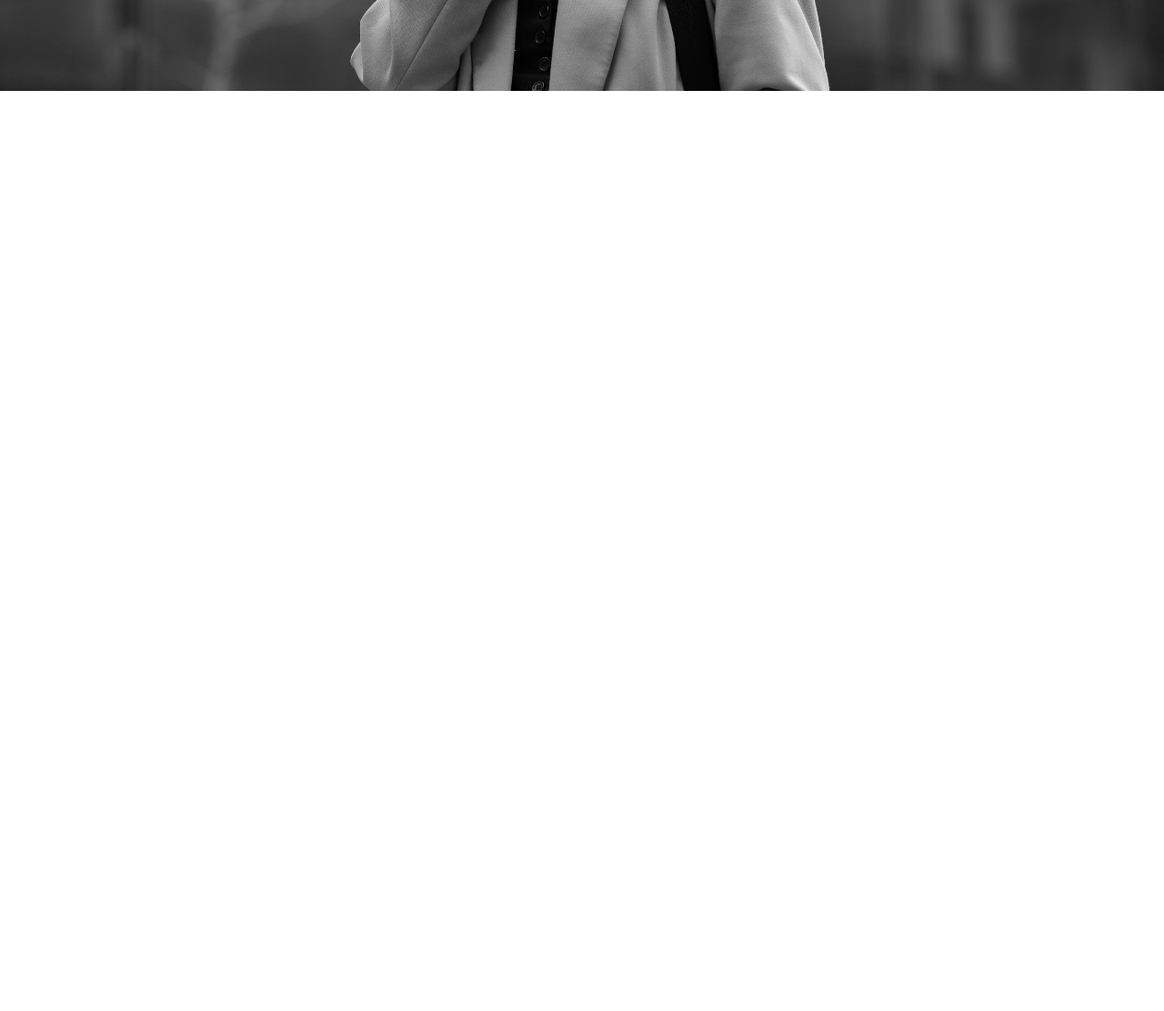
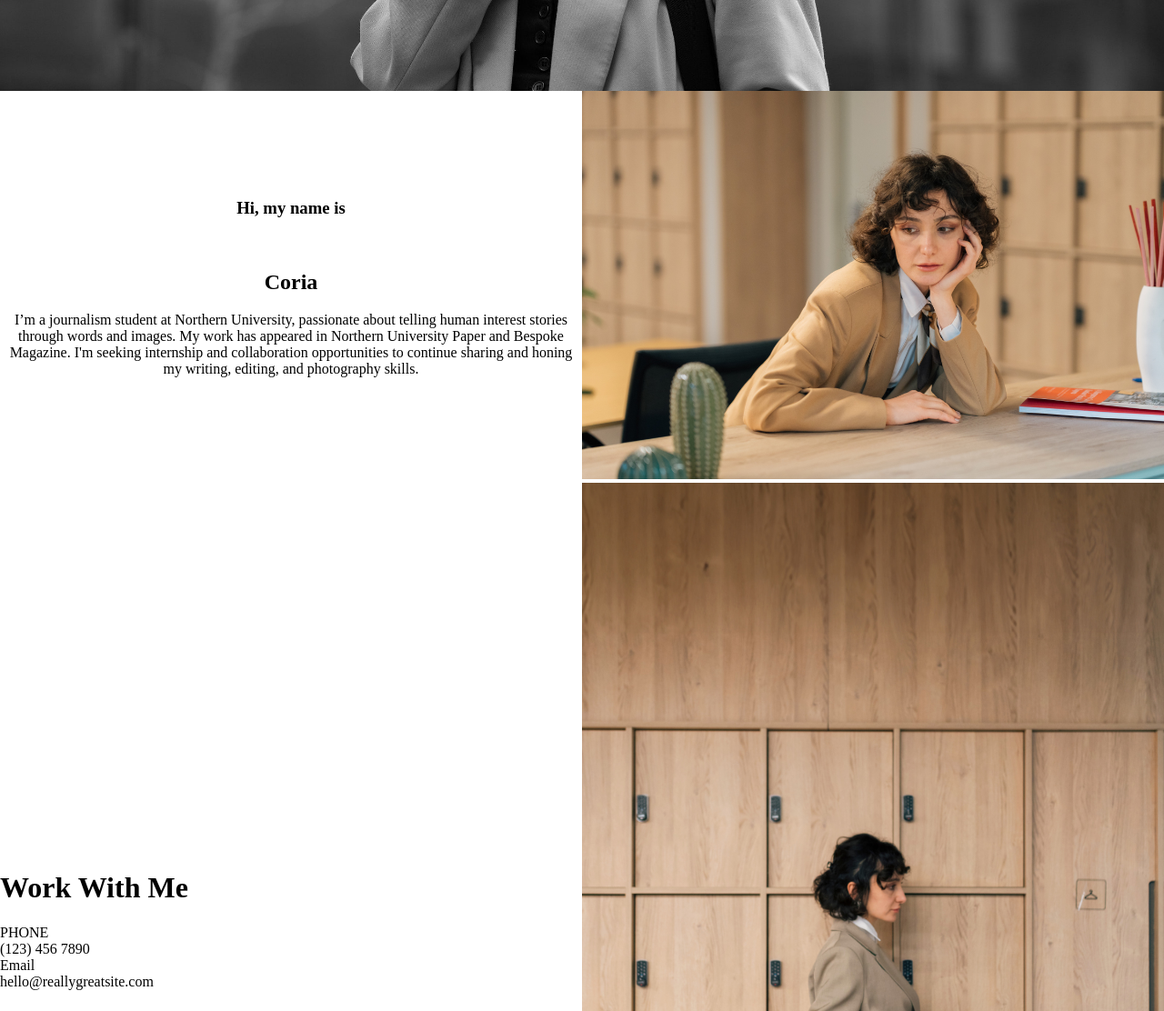
Before and after one commit to Lukerogan/Coria-Alles, a plain HTML site: page index.html in a window 1280 px wide. Shown: the part 500-1612 px from the top of the page at 91% size. Before the commit the page ends 800 px from the top, so only its background shows below. Drawn offline with Linux system fonts and the light colour scheme.

Commit message:
thinkimgdone

```diff
--- a/css/style.css
+++ b/css/style.css
@@ -31,3 +31,25 @@ button{
 body{
     margin: 0;
 }
+
+
+.container-intro{
+    display: flex;
+    align-items: center;
+    text-align: center;
+}
+.handfaceimg{
+    width: 100%;
+
+}
+
+.row{
+    width: 100vw;
+}
+.col{
+    width: 50vw;
+}
+.container-work{
+    display: flex;
+    align-items: center;
+}
--- a/index.html
+++ b/index.html
@@ -1,11 +1,13 @@
 <!DOCTYPE html>
 <html lang="en">
+
 <head>
     <meta charset="UTF-8">
     <meta name="viewport" content="width=device-width, initial-scale=1.0">
     <title>Document</title>
     <link rel="stylesheet" href="css/style.css">
 </head>
+
 <body>
 
     <div class="container-heroshot">
@@ -21,5 +23,45 @@
     </div>
 
 
+    <div class="container-intro">
+        <div class="text col">
+            <div class="hi ">
+                <h3>Hi, my name is</h3><br>
+                <h2>Coria</h2>
+            </div>
+            <div class="paragraph1 ">
+                <p>I’m a journalism student at Northern University, passionate about telling human interest stories
+                    through words and images. My work has appeared in Northern University Paper and Bespoke Magazine.
+                    I'm seeking internship and collaboration opportunities to continue sharing and honing my writing,
+                    editing, and photography skills.</p>
+            </div>
+
+
+        </div>
+        <div class=" col">
+            <img src="img/thinking.jpg" alt="" class="handfaceimg">
+        </div>
+    </div>
+
+    <div class="container-work row">
+        <div class="col">
+            <div class="row">
+                <h1>Work With Me</h1>
+            </div>
+            <div class="row">PHONE</div>
+            <div class="row">(123) 456 7890</div>
+            <div class="row">Email</div>
+            <div class="row">hello@reallygreatsite.com</div>
+        </div>
+        <div class="col">
+            <img src="img/walking.jpg" alt="" class="handfaceimg">
+        </div>
+    </div>
+
+
+
+
+
 </body>
+
 </html>
```
Also changed, not shown: img/thinking.jpg (added), img/walking.jpg (added). Lines whose indentation alone changed are shown as unchanged.
